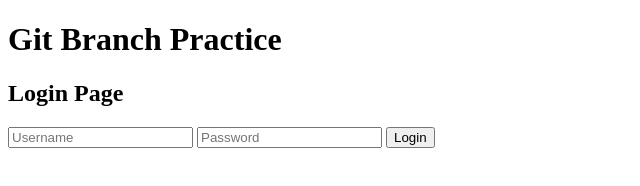
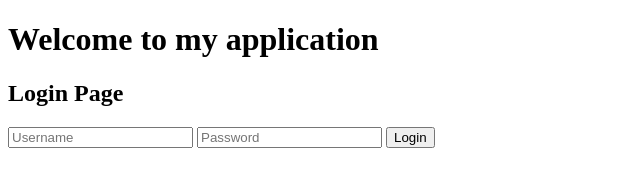
Before and after one commit to 1905Pras/practice, a plain HTML site: page index.html in a window 1280 px wide. Shown: the whole page, without its empty margins (0-640 px from the left). Drawn offline with Linux system fonts and the light colour scheme.

Commit message:
App heading

```diff
--- a/index.html
+++ b/index.html
@@ -4,7 +4,7 @@
     <title>Git Practice</title>
 </head>
 <body>
-    <h1>Git Branch Practice</h1>
+    <h1>Welcome to my application</h1>
 
     <h2>Login Page</h2>
 
```
